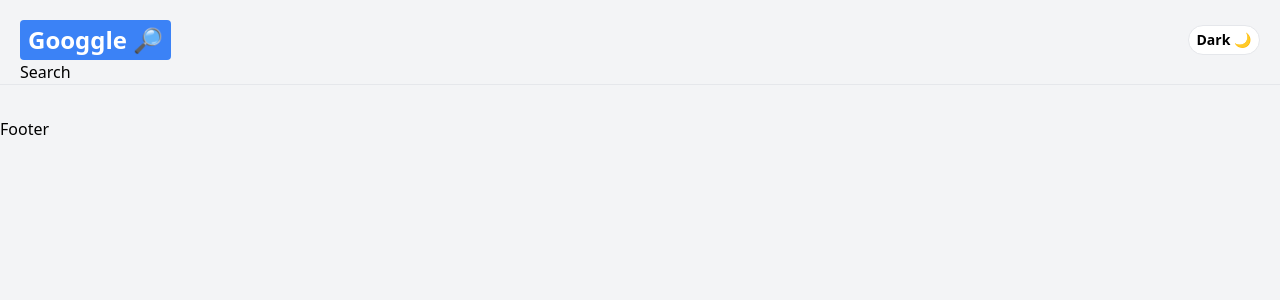
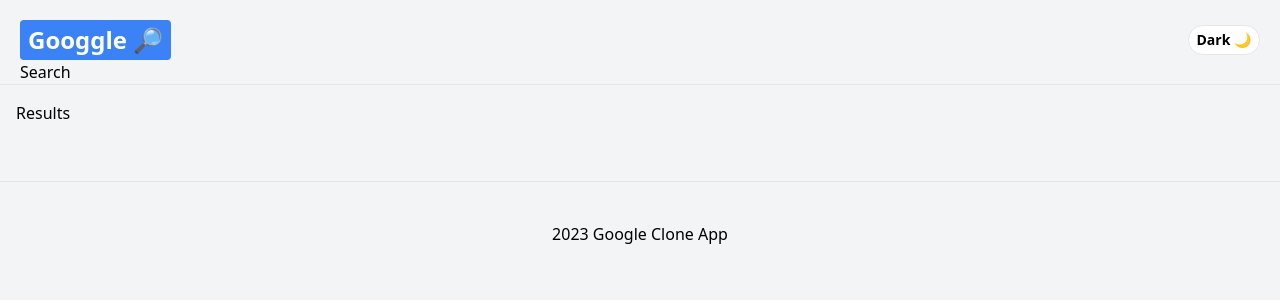
Before and after one commit to jumaantony/google-search-clone, a React (Create React App) app: page /videos in a window 1280 px wide. Shown: the top 300 px of the page. Built offline with nearby package versions, Linux system fonts and the light colour scheme.

Commit message:
configured routes and tweaked footer

```diff
--- a/src/components/Footer.js
+++ b/src/components/Footer.js
@@ -2,8 +2,8 @@
 
 const Footer = () => {
   return (
-    <div>
-      <h1> Footer </h1>
+    <div className='text-center p-10 mt-10 border-t dark:border-gray-700 border-gray-200'>
+      <h1> 2023 Google Clone App </h1>
     </div>
   )
 }
--- a/src/components/MyRoutes.js
+++ b/src/components/MyRoutes.js
@@ -11,6 +11,7 @@
         <Route path="/search" element={<Results />} />
         <Route path="/images" element={<Results />} />
         <Route path="/news" element={<Results />} />
+        <Route path="/videos" element={<Results />} />
       </Routes>
     </div>
   )
```
Also changed, not shown: src/index.js (+4 -3 lines).
